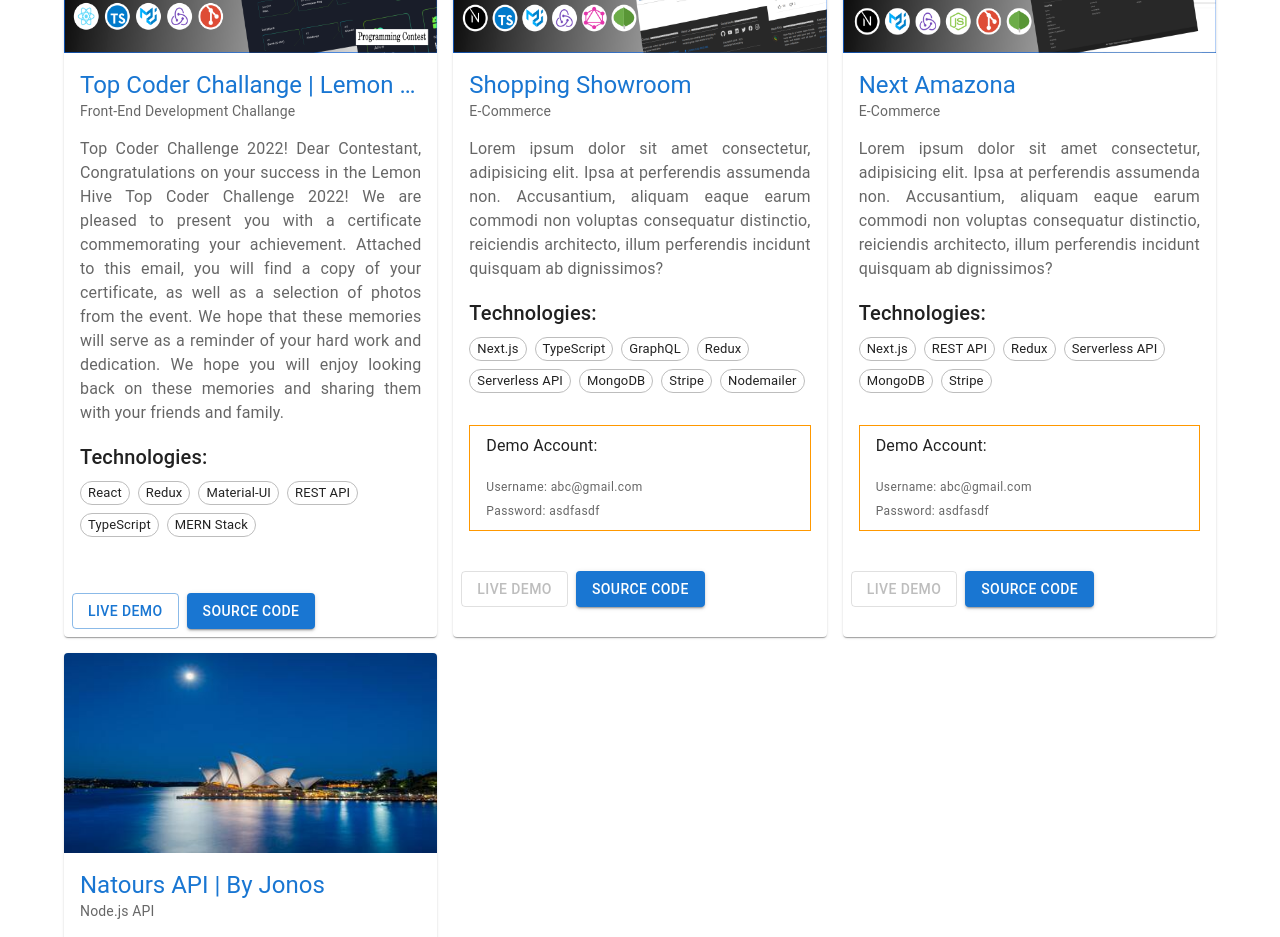
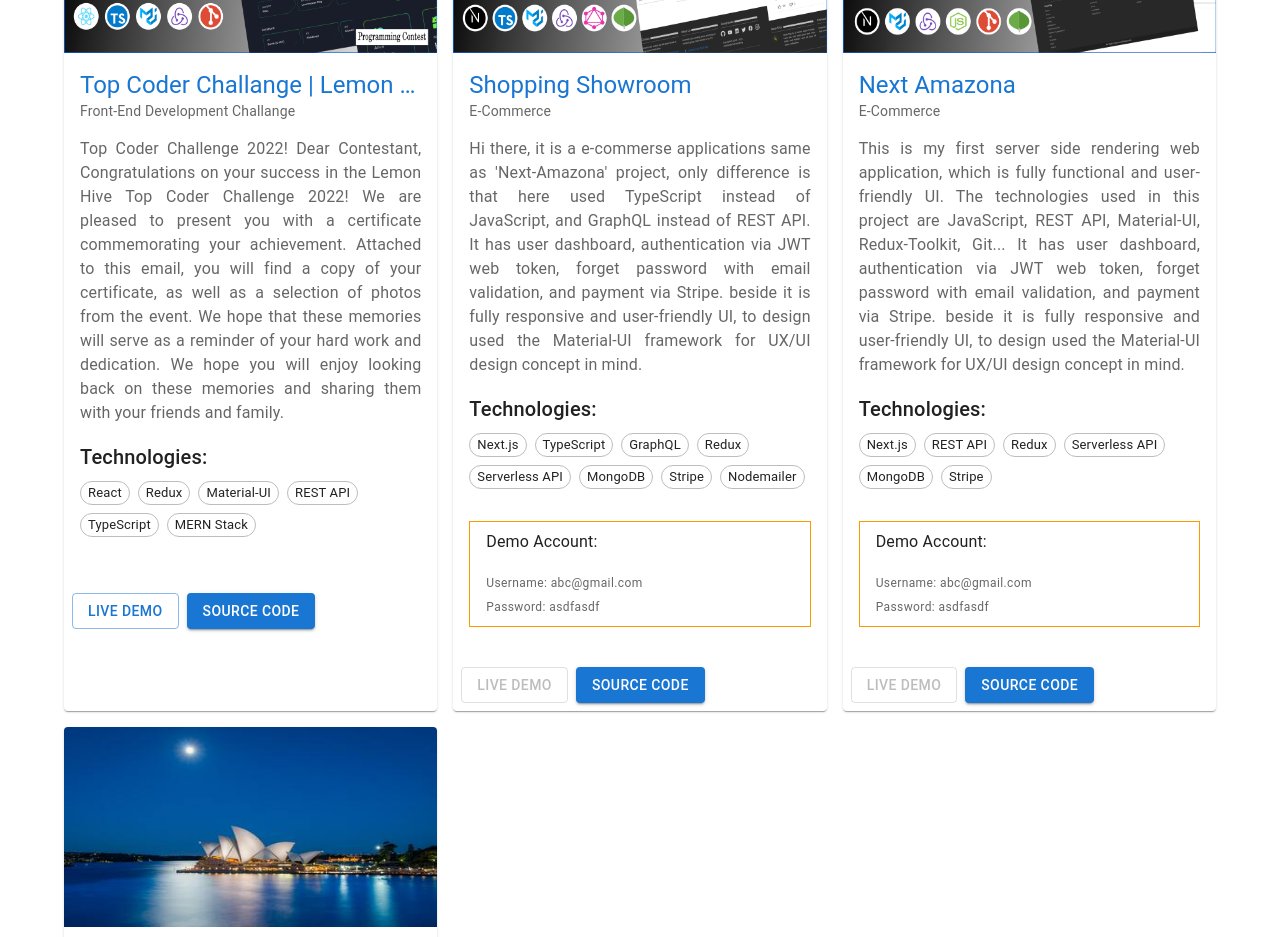
Before and after one commit to JavaScriptForEverything/portfolio, a Next.js app: page / in a window 1280 px wide. Shown: the part 1080-2017 px from the top of the page. Built offline with nearby package versions, Linux system fonts and the light colour scheme.

Commit message:
updated the every project summary with solid data instead of lorem data

```diff
--- a/data/products.ts
+++ b/data/products.ts
@@ -25,7 +25,16 @@ export const products = [
 		],
 		title: 'Top Coder Challange | Lemon Hive',
 		subheader: 'Front-End Development Challange',
-		summary: `Top Coder Challenge 2022!  \nDear Contestant, \n\nCongratulations on your success in the Lemon Hive Top Coder Challenge 2022! We are pleased to present you with a certificate commemorating your achievement.  Attached to this email, you will find a copy of your certificate, as well as a selection of photos from the event. We hope that these memories will serve as a reminder of your hard work and dedication. We hope you will enjoy looking back on these memories and sharing them with your friends and family.`,
+		summary: `
+			Top Coder Challenge 2022!  Dear Contestant, Congratulations on your
+			success in the Lemon Hive Top Coder Challenge 2022! We are pleased
+			to present you with a certificate commemorating your achievement.
+			Attached to this email, you will find a copy of your certificate,
+			as well as a selection of photos from the event. We hope that these
+			memories will serve as a reminder of your hard work and dedication.
+			We hope you will enjoy looking back on these memories and sharing
+			them with your friends and family.
+		`,
 		technologies: [
 			'React',
 			'Redux',
@@ -63,7 +72,14 @@ export const products = [
 		],
 		title: 'Shopping Showroom',
 		subheader: 'E-Commerce',
-		summary: "Lorem ipsum dolor sit amet consectetur, adipisicing elit. Ipsa at perferendis assumenda non. Accusantium, aliquam eaque earum commodi non voluptas consequatur distinctio, reiciendis architecto, illum perferendis incidunt quisquam ab dignissimos?",
+		summary: `
+			Hi there, it is a e-commerse applications same as 'Next-Amazona' project,
+			only difference is that here used TypeScript instead of JavaScript, and
+			GraphQL instead of REST API. It has user dashboard, authentication via
+			JWT web token, forget password with email validation, and payment via Stripe.
+			beside it is fully responsive and user-friendly UI, to design used the Material-UI
+			framework for UX/UI design concept in mind.
+		`,
 		technologies: [
 			'Next.js',
 			'TypeScript',
@@ -107,7 +123,14 @@ export const products = [
 		],
 		title: 'Next Amazona',
 		subheader: 'E-Commerce',
-		summary: "Lorem ipsum dolor sit amet consectetur, adipisicing elit. Ipsa at perferendis assumenda non. Accusantium, aliquam eaque earum commodi non voluptas consequatur distinctio, reiciendis architecto, illum perferendis incidunt quisquam ab dignissimos?",
+		summary: `
+			This is my first server side rendering web application, which is fully
+			functional and user-friendly UI. The technologies used in this project are
+			JavaScript, REST API, Material-UI, Redux-Toolkit, Git...
+			It has user dashboard, authentication via JWT web token, forget password with email
+			validation, and payment via Stripe.  beside it is fully responsive and user-friendly UI,
+			to design used the Material-UI framework for UX/UI design concept in mind.
+		`,
 		technologies: [
 			'Next.js',
 			'REST API',
@@ -132,7 +155,13 @@ export const products = [
 		],
 		title: 'Natours API | By Jonos',
 		subheader: 'Node.js API',
-		summary: "Lorem ipsum dolor sit amet consectetur, adipisicing elit. Ipsa at perferendis assumenda non. Accusantium, aliquam eaque earum commodi non voluptas consequatur distinctio, reiciendis architecto, illum perferendis incidunt quisquam ab dignissimos?",
+		summary: `
+			Lorem ipsum dolor sit amet consectetur, adipisicing elit.
+			Ipsa at perferendis assumenda non. Accusantium, aliquam
+			eaque earum commodi non voluptas consequatur
+			distinctio, reiciendis architecto, illum perferendis
+			incidunt quisquam ab dignissimos?
+		`,
 		technologies: [
 			'Express.js',
 			'Node.js',
```
